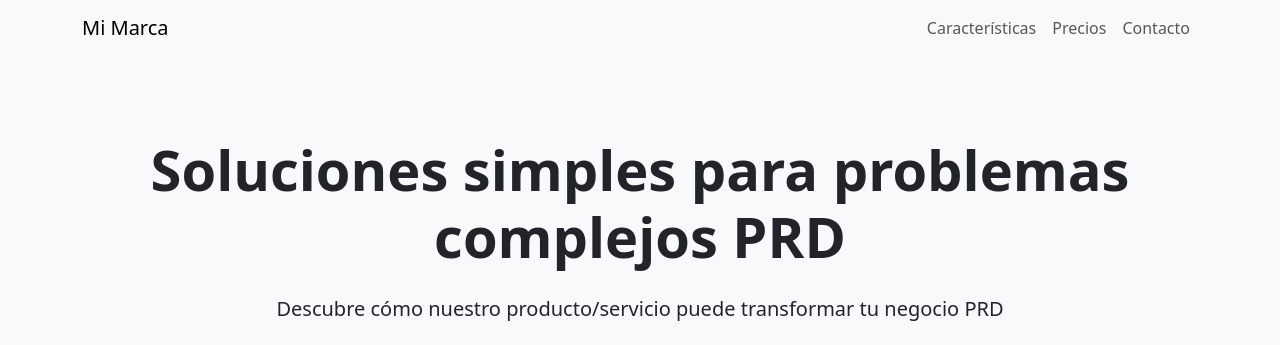
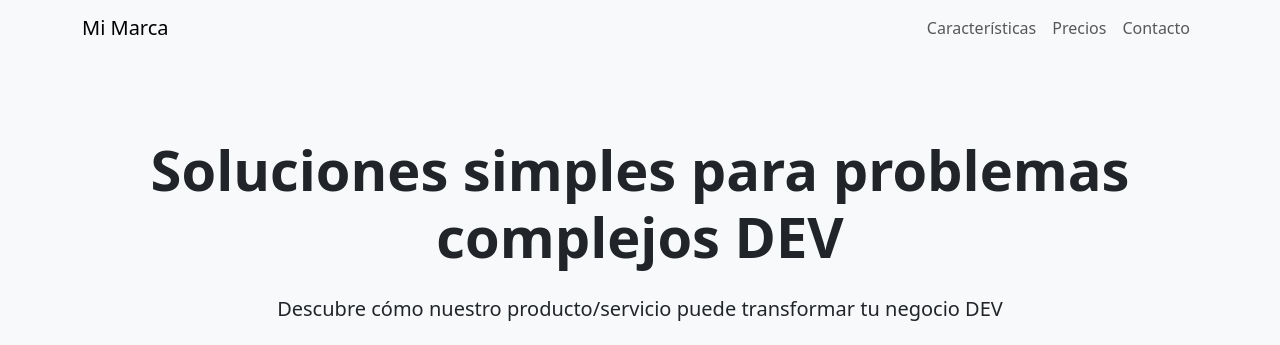
Before and after one commit to JorgeFME/actions, a website: page webapp/index.html in a window 1280 px wide. Shown: the top 345 px of the page. Drawn offline with nearby package versions, Linux system fonts and the light colour scheme.

Commit message:
Modify index

```diff
--- a/webapp/index.html
+++ b/webapp/index.html
@@ -56,8 +56,8 @@
     <!-- Sección Hero -->
     <section class="hero-section text-center">
         <div class="container">
-            <h1 class="display-4 fw-bold mb-4">Soluciones simples para problemas complejos PRD</h1>
-            <p class="lead mb-4">Descubre cómo nuestro producto/servicio puede transformar tu negocio PRD</p>
+            <h1 class="display-4 fw-bold mb-4">Soluciones simples para problemas complejos DEV</h1>
+            <p class="lead mb-4">Descubre cómo nuestro producto/servicio puede transformar tu negocio DEV</p>
             <div class="d-grid gap-2 d-sm-flex justify-content-sm-center">
                 <button type="button" class="btn btn-primary btn-lg px-4 gap-3">Comenzar</button>
                 <button type="button" class="btn btn-outline-secondary btn-lg px-4">Saber más</button>
```
